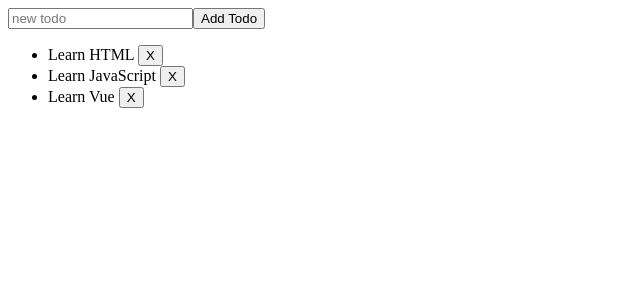
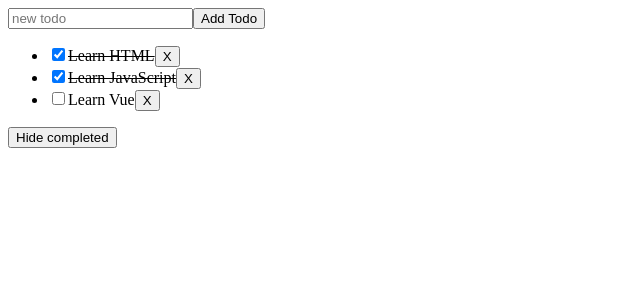
Before and after one commit to cecldwll/javascript-framework, a Vue app in the folder vue-project/: page / in a window 1280 px wide. Shown: the top 300 px of the page, without its empty margins (0-640 px from the left). Built offline with nearby package versions, Linux system fonts and the light colour scheme; the HTML template or start-up script is replaced by a standard one.

Commit message:
computed property

```diff
--- a/vue-project/src/App.vue
+++ b/vue-project/src/App.vue
@@ -1,18 +1,24 @@
 <script setup>
-import { ref } from 'vue'
+import { ref, computed } from 'vue'
 
-// give each todo a unique id
 let id = 0
 
 const newTodo = ref('')
+const hideCompleted = ref(false)
 const todos = ref([
-  { id: id++, text: 'Learn HTML' },
-  { id: id++, text: 'Learn JavaScript' },
-  { id: id++, text: 'Learn Vue' }
+  { id: id++, text: 'Learn HTML', done: true },
+  { id: id++, text: 'Learn JavaScript', done: true },
+  { id: id++, text: 'Learn Vue', done: false }
 ])
 
+const filteredTodos = computed(() => {
+  return hideCompleted.value
+    ? todos.value.filter((t) => !t.done)
+    : todos.value
+})
+
 function addTodo() {
-  todos.value.push({ id: id++, text: newTodo.value })
+  todos.value.push({ id: id++, text: newTodo.value, done: false })
   newTodo.value = ''
 }
 
@@ -27,9 +33,19 @@
     <button>Add Todo</button>
   </form>
   <ul>
-    <li v-for="todo in todos" :key="todo.id">
-      {{ todo.text }}
+    <li v-for="todo in filteredTodos" :key="todo.id">
+      <input type="checkbox" v-model="todo.done">
+      <span :class="{ done: todo.done }">{{ todo.text }}</span>
       <button @click="removeTodo(todo)">X</button>
     </li>
   </ul>
+  <button @click="hideCompleted = !hideCompleted">
+    {{ hideCompleted ? 'Show all' : 'Hide completed' }}
+  </button>
 </template>
+
+<style>
+.done {
+  text-decoration: line-through;
+}
+</style>
```
